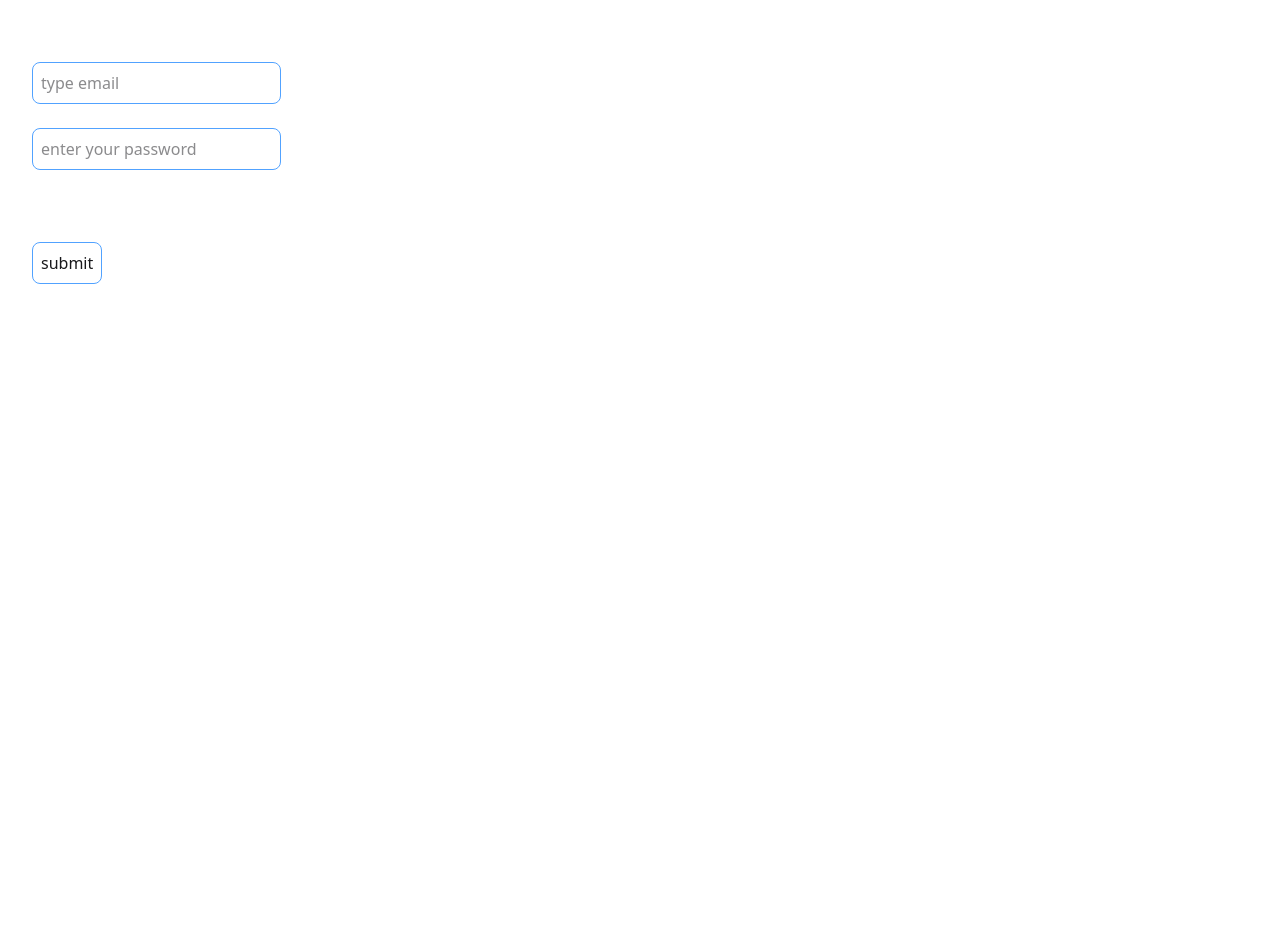
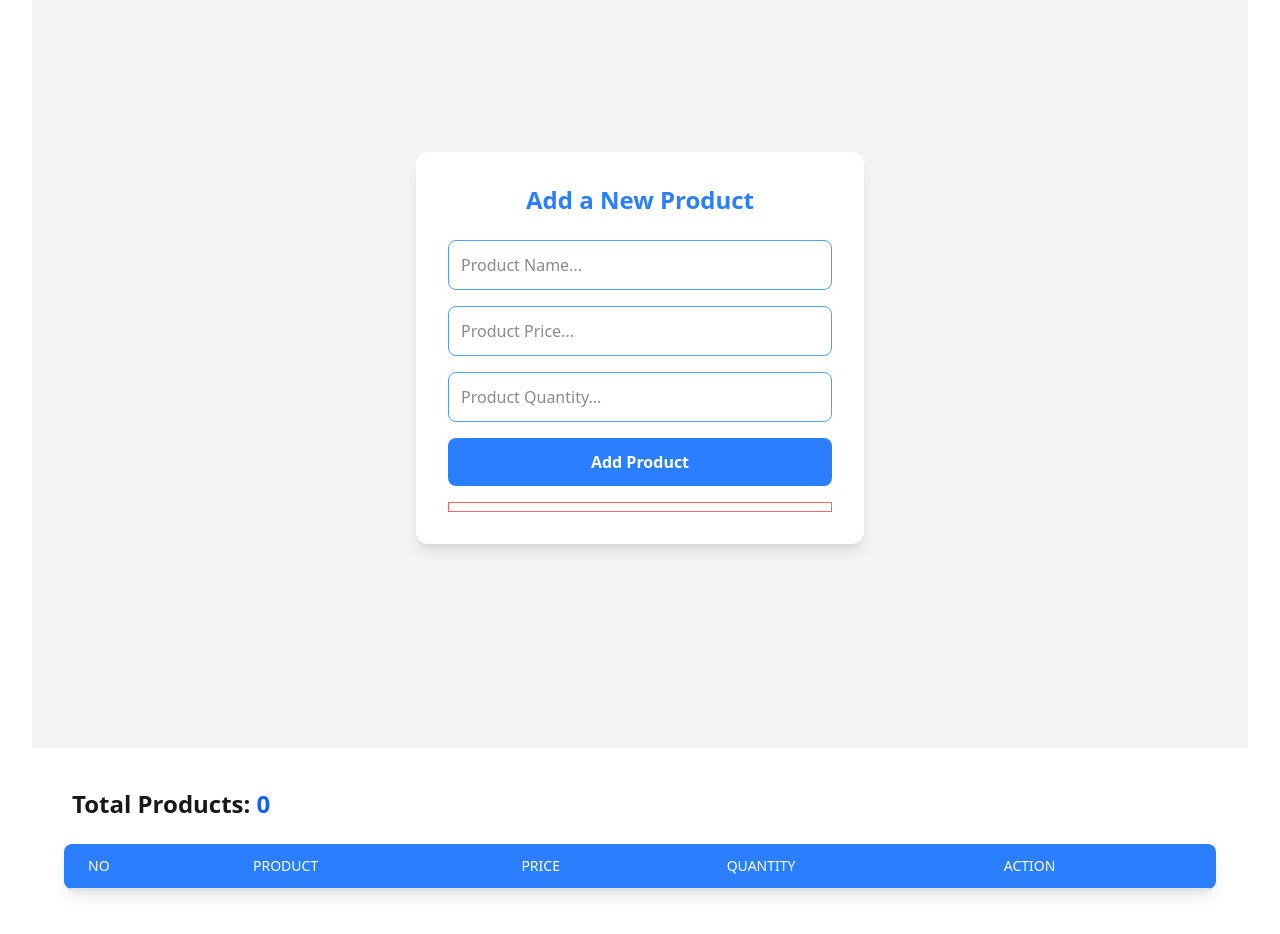
Before and after one commit to developerTamanna/module-46, a React (Vite) app: page / in a window 1280 px wide. Shown: the part 160-1094 px from the top of the page. Before the commit the page ends 800 px from the top, so only its background shows below. Built offline with nearby package versions, Linux system fonts and the light colour scheme.

Commit message:
product management

```diff
--- a/src/App.jsx
+++ b/src/App.jsx
@@ -3,6 +3,7 @@ import './App.css'
 import ControlledFiled from './components/ControlledField/ControlledFiled'
 import FormAction from './components/FormAction/FormAction'
 import HookForm from './components/HookForm/HookForm'
+import ProductMAnwgement from './components/ProductManagement/ProductMAnwgement'
 import SimpleForm from './components/SimpleForm/SimpleForm'
 import UnControlledFiled from './components/UnControlledFiled/UnControlledFiled'
 
@@ -11,7 +12,7 @@ function App() {
 
   return (
    <div>
-   <h1 className='text-3xl'>Explore react form</h1>
+   <h1 className='text-3xl p-5 font-bold'>Explore react form</h1>
 
    <div>
 
@@ -22,7 +23,9 @@ function App() {
     {/* <ControlledFiled></ControlledFiled> */}
     {/* <UnControlledFiled></UnControlledFiled> */}
 
-    <HookForm></HookForm>
+    {/* <HookForm></HookForm> */}
+
+    <ProductMAnwgement></ProductMAnwgement>
    </div>
    </div>
   )
--- /dev/null
+++ b/src/components/ProductManagement/ProductForm.jsx
@@ -0,0 +1,85 @@
+import React, { useState } from 'react';
+
+const ProductForm = ({ handleAddProduct }) => {
+      const [error, setError] = useState('')
+    const handleProductSubmit = (e) => {
+        e.preventDefault();
+        const name = e.target.name.value;
+        const price = e.target.price.value;
+        const quantity = e.target.quantity.value;
+
+          //validation
+
+        if(name.length === 0){
+            setError('please provide a product name')
+            return;
+        }
+        else if(price.length===0){
+            setError('please write your products price')
+            return;
+        }
+        else if(price <0){
+            setError('please enter a valid price')
+            return;
+        }
+        else{
+            setError('')
+        }
+
+          //next
+
+        const newProduct = {
+            name,
+            price,
+            quantity
+        }
+        handleAddProduct(newProduct);
+        e.target.reset();
+    }
+
+    return (
+<div className="flex justify-center items-center min-h-screen bg-gray-100">
+<div className="bg-white p-8 rounded-xl shadow-lg w-full max-w-md">
+<h3 className="text-2xl font-semibold text-center text-blue-500 mb-6">Add a New Product</h3>
+
+<form onSubmit={handleProductSubmit} className="space-y-4">
+
+<input
+    className="w-full border border-blue-400 p-3 rounded-lg focus:outline-none focus:ring-2 focus:ring-blue-500"
+    type="text"
+    name="name"
+    placeholder="Product Name..."
+    required
+/>
+
+<input
+    className="w-full border border-blue-400 p-3 rounded-lg focus:outline-none focus:ring-2 focus:ring-blue-500"
+    type="text"
+    name="price"
+    placeholder="Product Price..."
+    required
+/>
+
+<input
+    className="w-full border border-blue-400 p-3 rounded-lg focus:outline-none focus:ring-2 focus:ring-blue-500"
+    type="text"
+    name="quantity"
+    placeholder="Product Quantity..."
+    required
+/>
+
+<input
+    className="w-full bg-blue-500 text-white font-semibold p-3 rounded-lg hover:bg-blue-600 cursor-pointer"
+    type="submit"
+    value="Add Product"
+/>
+</form>
+<div>
+    <p className='text-red-600 font-semibold text-center text-xl p-1 border-1 border-red-400 mt-4'><small>{error}</small></p>
+</div>
+</div>
+</div>
+);
+};
+
+export default ProductForm;
--- /dev/null
+++ b/src/components/ProductManagement/ProductMAnwgement.jsx
@@ -0,0 +1,25 @@
+import React, { useState } from 'react';
+import ProductForm from './ProductForm';
+import ProductTable from './ProductTable';
+
+const ProductMAnwgement = () => {
+
+    const [products, setProducts]= useState([])
+      const handleAddProduct = (newProduct)=>{
+       const  newProducts=[...products, newProduct]
+       setProducts(newProducts)
+      }
+
+    return (
+        <div>
+            <ProductForm
+             handleAddProduct={handleAddProduct}
+            ></ProductForm>
+            <ProductTable
+            products={products}
+            ></ProductTable>
+        </div>
+    );
+};
+
+export default ProductMAnwgement;
--- /dev/null
+++ b/src/components/ProductManagement/ProductTable.jsx
@@ -0,0 +1,42 @@
+import React from 'react';
+
+const ProductTable = ({ products }) => {
+    return (
+<div className="p-8">
+<h3 className="text-2xl font-semibold mb-4 p-2">Total Products: <span className='text-blue-600 font-semibold'>{products.length}</span></h3>
+
+<div className="overflow-x-auto shadow-lg rounded-lg">
+<table className="min-w-full divide-y divide-gray-200">
+<thead className="bg-blue-500 text-white">
+<tr>
+<th className="px-6 py-3 text-left text-sm font-medium uppercase">No</th>
+<th className="px-6 py-3 text-left text-sm font-medium uppercase">Product</th>
+<th className="px-6 py-3 text-left text-sm font-medium uppercase">Price</th>
+<th className="px-6 py-3 text-left text-sm font-medium uppercase">Quantity</th>
+<th className="px-6 py-3 text-left text-sm font-medium uppercase">Action</th>
+</tr>
+</thead>
+<tbody className="bg-white divide-y divide-gray-300">
+{
+products.map((product, index) => (
+<tr key={index} className="hover:bg-gray-100">
+    <td className="px-6 py-4">{index + 1}</td>
+    <td className="px-6 py-4">{product.name}</td>
+    <td className="px-6 py-4">${product.price}</td>
+    <td className="px-6 py-4">{product.quantity}</td>
+    <td className="px-6 py-4">
+        <button className="bg-red-500 text-white px-3 py-1 rounded hover:bg-red-600">
+            Delete
+        </button>
+    </td>
+</tr>
+))
+}
+</tbody>
+</table>
+</div>
+</div>
+    );
+};
+
+export default ProductTable;
```
